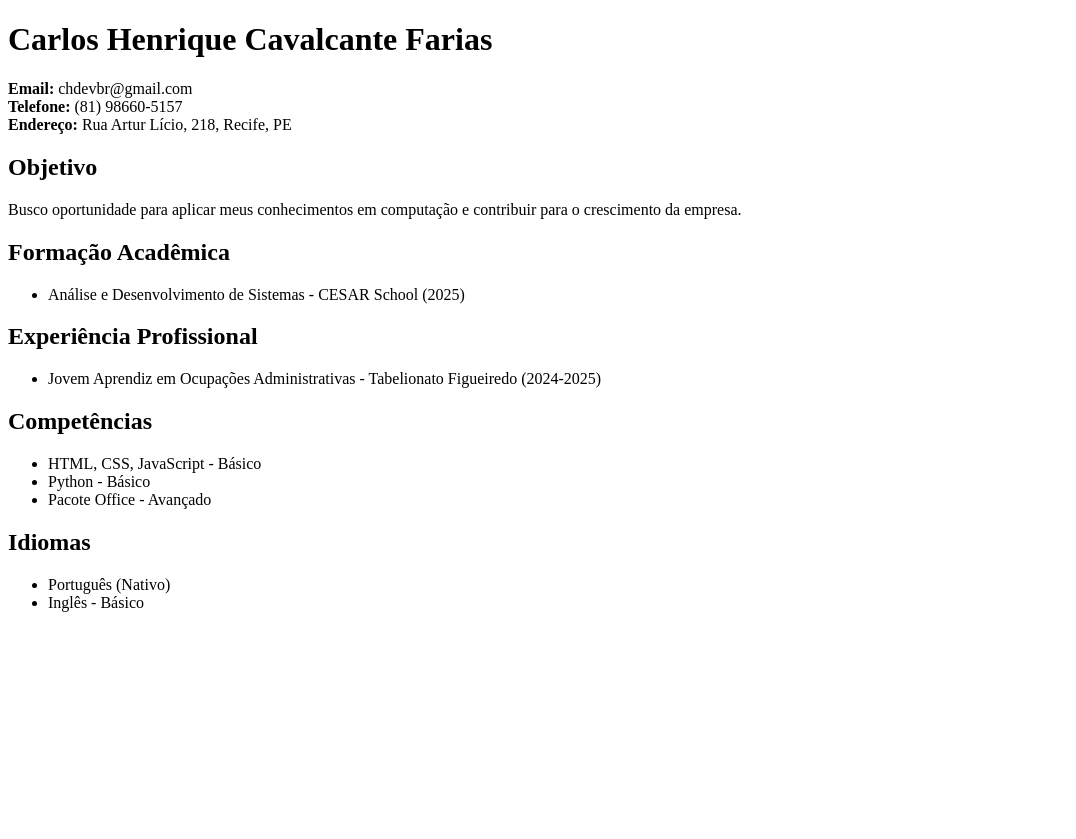
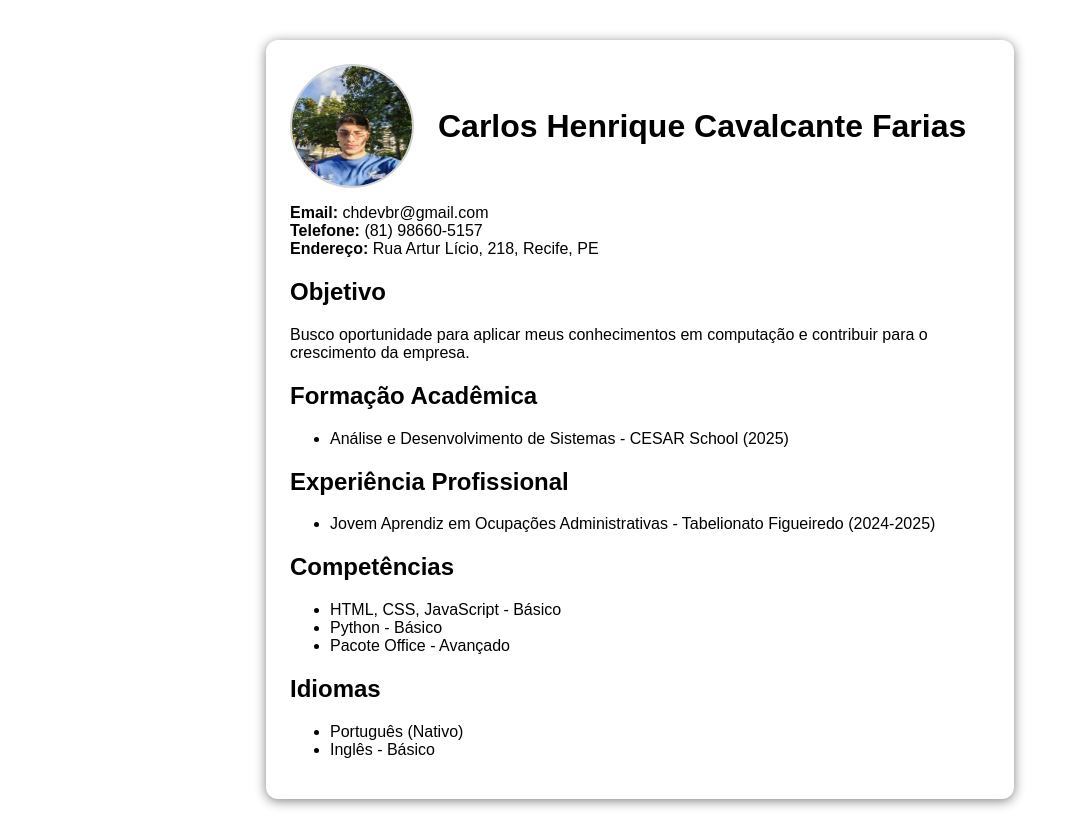
Before and after one commit to chdevbr/aula-de-hoje, a plain HTML site: page index.html in a window 1280 px wide. Shown: the whole page, without its empty margins (0-1076 px from the left). Before the commit the page ends 800 px from the top, so only its background shows below. Drawn offline with Linux system fonts and the light colour scheme.

Commit message:
Implementei um arquivo css

```diff
--- a/index.html
+++ b/index.html
@@ -3,17 +3,20 @@
 <head>
     <meta charset="UTF-8">
     <meta name="viewport" content="width=device-width, initial-scale=1.0">
-    <title>Currículo de Carlo</title>
+    <title>Currículo de Carlos Henrique</title>
+    <link rel="stylesheet" href="./styles.css">
 </head>
 <body>
     <div class="container">
+    <div class="header-flex">
+        <img src="./assets/foto.jpeg" alt="Foto de Carlos Henrique">
         <h1>Carlos Henrique Cavalcante Farias</h1>
-        <div class="info">
-            <strong>Email:</strong> chdevbr@gmail.com<br>
-            <strong>Telefone:</strong> (81) 98660-5157<br>
-            <strong>Endereço:</strong> Rua Artur Lício, 218, Recife, PE
-        </div>
-
+    </div>
+    <div class="info">
+        <strong>Email:</strong> chdevbr@gmail.com<br>
+        <strong>Telefone:</strong> (81) 98660-5157<br>
+        <strong>Endereço:</strong> Rua Artur Lício, 218, Recife, PE
+    </div>
         <h2>Objetivo</h2>
         <p>Busco oportunidade para aplicar meus conhecimentos em computação e contribuir para o crescimento da empresa.</p>
 
--- /dev/null
+++ b/styles.css
@@ -0,0 +1,29 @@
+.container {
+    width: 700px;
+    margin: 40px auto;
+    padding: 24px;
+    background: white;
+    border-radius: 12px;
+    box-shadow: 0px 2px 12px gray;
+    font-family: Arial, sans-serif;
+}
+
+.container img {
+    width: 120px;
+    height: 120px;
+    border-radius: 50%;
+    margin-right: 24px;
+    border: 2px solid lightgray;
+}
+
+.header-flex {
+    display: flex;
+    align-items: center;
+    margin-bottom: 16px;
+}
+
+.header-flex h1 {
+    margin: 0;
+    font-size: 32px;
+    font-weight: bold;
+}
```
Also changed, not shown: assets/foto.jpeg (added).
